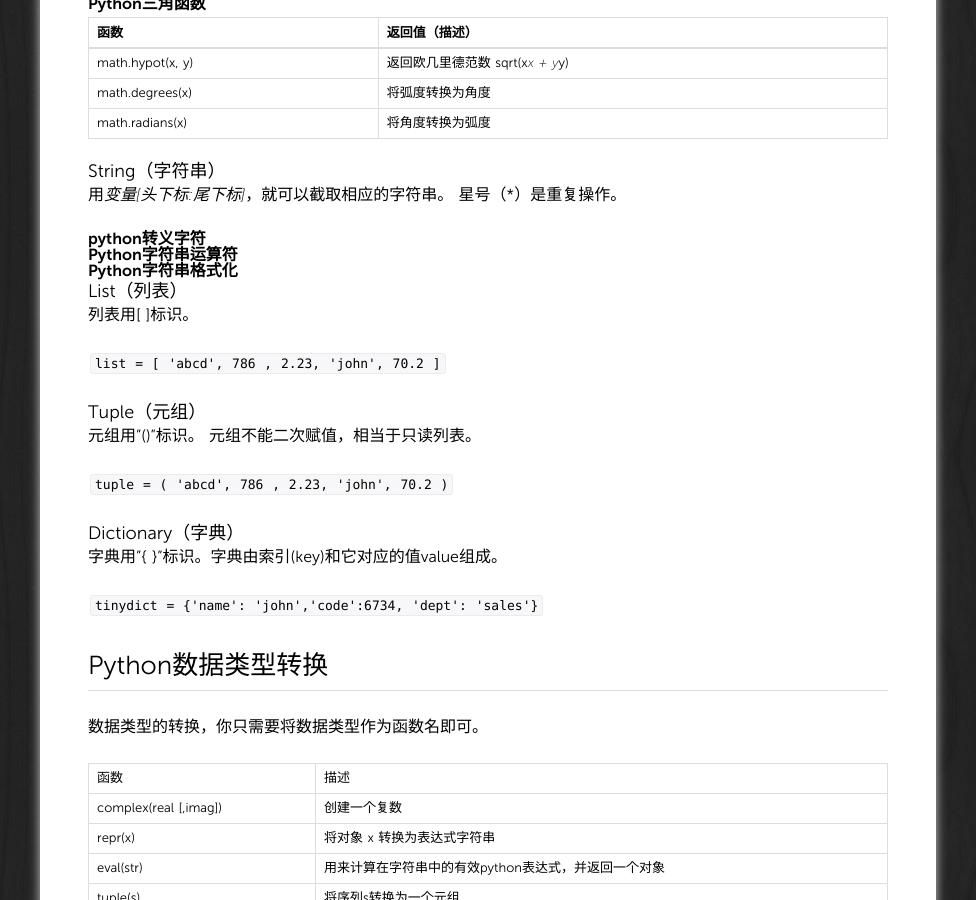
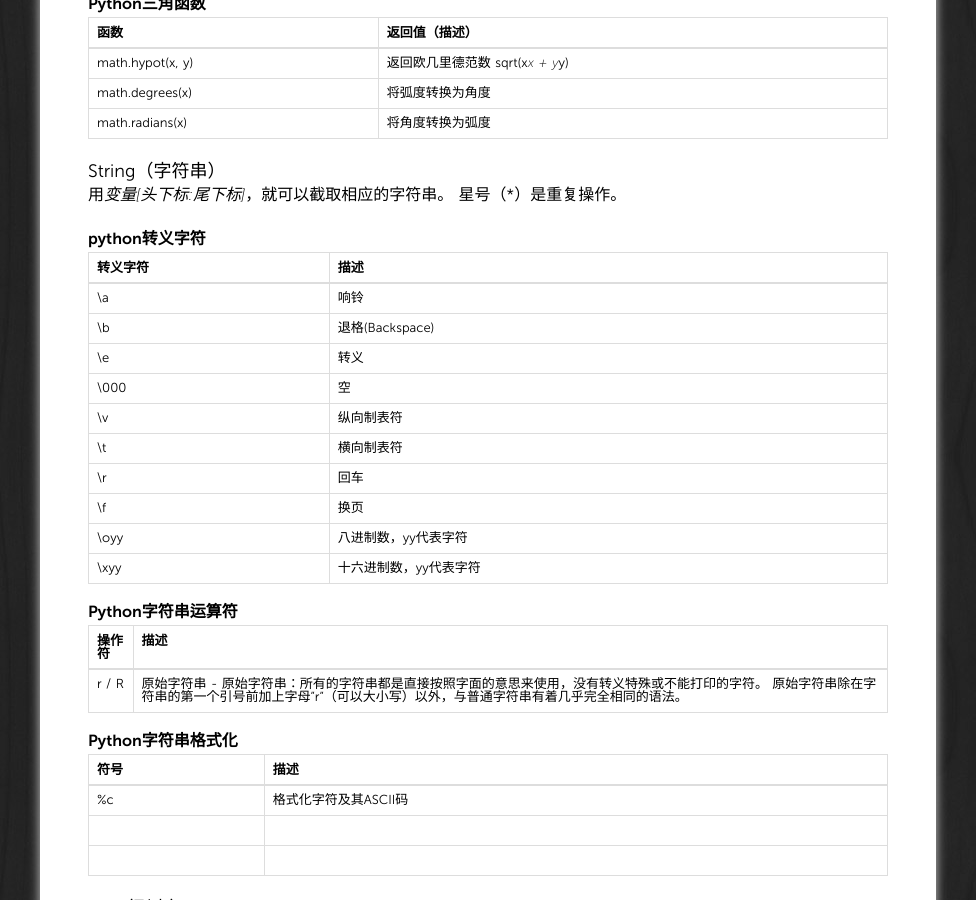
Before and after one commit to xuzhen1994/xuzhen1994.github.io, a Jekyll site: the page built from _posts/2016-10-21-python-FirstBlood.md, in a window 1280 px wide and 900 px high, scrolled down 2462 px. Shown: the whole window, without its empty margins (152-1128 px from the left). Built offline with Jekyll 4.4.1, drawn with Linux system fonts in a browser that asks for light colours; Markdown is read by kramdown in place of the engine named in the settings.

Commit message:
add something with string

```diff
--- a/_posts/2016-10-21-python-FirstBlood.md
+++ b/_posts/2016-10-21-python-FirstBlood.md
@@ -149,9 +149,32 @@ oct(x )		#将一个整数转换为一个八进制字符串
 
 #### **python转义字符**
 
+| 转义字符 | 描述 |
+| ------ | ------ |
+| \a | 响铃 |
+| \b | 退格(Backspace) |
+| \e | 转义 |
+| \000	 | 空 |
+| \v | 纵向制表符 |
+| \t | 横向制表符 |
+| \r | 回车 |
+| \f | 换页 |
+| \oyy | 八进制数，yy代表字符 |
+| \xyy | 十六进制数，yy代表字符 |
+
 #### **Python字符串运算符**
 
+| 操作符 | 描述 |
+| ------ | ------ |
+| r / R | 原始字符串 - 原始字符串：所有的字符串都是直接按照字面的意思来使用，没有转义特殊或不能打印的字符。 原始字符串除在字符串的第一个引号前加上字母"r"（可以大小写）以外，与普通字符串有着几乎完全相同的语法。 |
+
 #### **Python字符串格式化**
+
+| 符号 | 描述 |
+| ------ | ------ |
+| %c | 格式化字符及其ASCII码 |
+|  |  |
+|  |  |
 
 ### List（列表）
 
```
